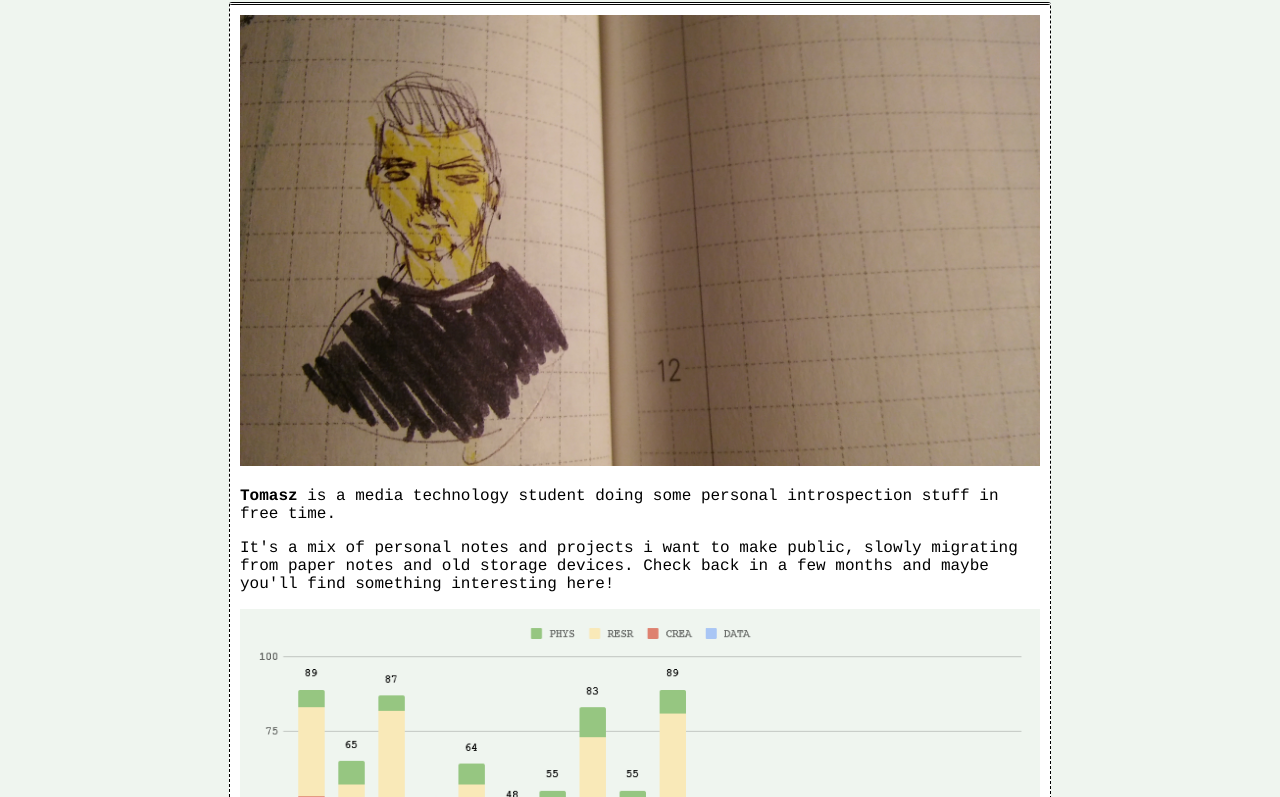
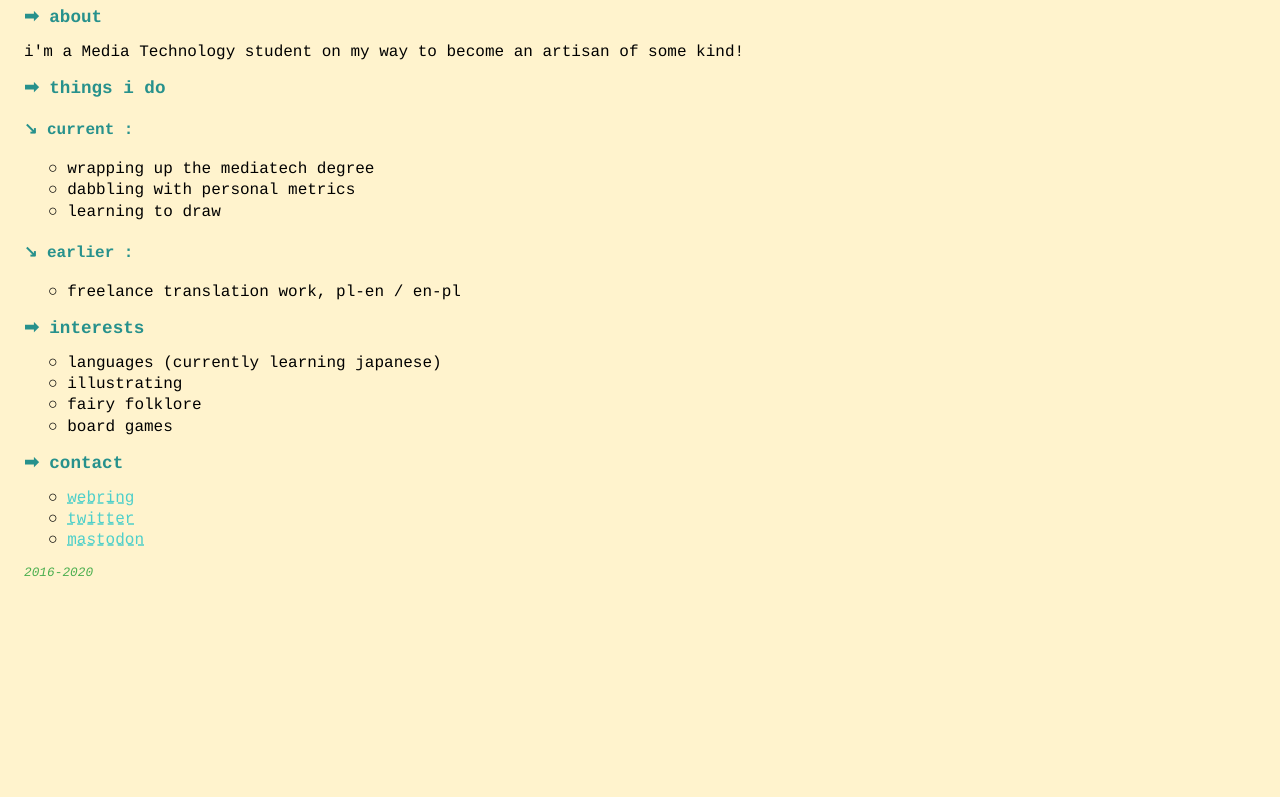
Before and after one commit to turelio/turelio.github.io, a plain HTML site: page index.html in a window 1280 px wide. Shown: the part 55-852 px from the top of the page. After the commit the page ends 800 px from the top, so only its background shows below. Drawn offline with Linux system fonts and the light colour scheme; files that its build step writes are made by us from their sources.

Commit message:
Add files via upload

```diff
--- a/index.html
+++ b/index.html
@@ -1,29 +1,61 @@
-<!DOCTYPE HTML>
-<HTML>
+<html lang="en">
 <head>
-	<title>tomasz stecko</title>
-	<meta name="viewport" content="width=device-width, initial-scale=1.0">
-	<link rel="stylesheet" type="text/css" href="links/blog.css"/>
+	<meta http-equiv="content-type" content="text/html; charset=UTF-8">
+    <meta charset="utf-8">
+    <meta name="viewport" content="width=device-width, initial-scale=1">
+    <title>tomasz stecko</title>
+    <link href="style/main.css" rel="stylesheet" type="text/css" >
 </head>
+
 <body>
 <header>
-<a href="index.html">tomasz stecko</a>
-<a href="blog.html">personal</a>
+  <h1>tomasz stecko</h1>
 </header>
+<main>
 
-<main>
-<img class="fit" src="img/photo.jpg">
-	<p><b>Tomasz</b> is a media technology student doing some personal introspection stuff in free time.</p>
-	<p>It's a mix of personal notes and projects i want to make public, slowly migrating from paper notes and old storage devices. Check back in a few months and maybe you'll find something interesting here!</p>
-	<p><img class="fit" src="img/scalzi2018.png"></p>
+<h2>about</h2>
 
+<p>i'm a Media Technology student on my way to become an artisan of some kind!</p>
+
+
+<h2>things i do</h2>
+
+<h4>current :</h4>
+
+<ul>
+	<li>wrapping up the mediatech degree</li>
+	<li>dabbling with personal metrics</a></li>
+	<li>learning to draw</li>
+</ul>
+
+<h4>earlier :</h4>
+
+<ul>
+  <li>freelance translation work, pl-en / en-pl </li>
+</ul>
+
+
+<h2>interests</h2>
+
+<ul>
+  <li>languages (currently learning japanese)</li>
+  <li>illustrating</li>
+  <li>fairy folklore</li>
+  <li>board games</li>
+</ul>
+
+<h2>contact</h2>
+
+<ul>
+  <li><a href="https://webring.xxiivv.com/">webring</a></li>
+  <li><a href="https://twitter.com/turelio">twitter</a></li>
+  <li><a href="https://merveilles.town/@tomasteck">mastodon</a></li>
+ </ul>
 </main>
 
 <footer>
-	<i>2016-2019</i>
-	<a href='http://webring.xxiivv.com/#directory' target='_blank'>webring</a>
-	<a href="https://twitter.com/turelio">twitter</a>
-	<a href="https://sunbeam.city/@tomasteck">mastodon</a>
+<small>2016-2020</small>
 </footer>
+
 </body>
-</HTML>
+</html>
--- /dev/null
+++ b/main.css
@@ -0,0 +1,62 @@
+
+
+body {
+    background-color: #fff3cd;
+    color: black;
+    padding: 1em;
+    font-family: Courier;
+}
+
+
+a {
+    color: #4ecfca;
+    text-decoration: underline dashed;
+}
+
+a:hover {
+    cursor: pointer;
+    color: #F592B2;
+    text-decoration: underline solid;
+}
+
+small {
+    color: #4CAF50;
+    font-style: italic;
+    font-weight: light;
+    font-size: 0.8em;
+}
+
+
+h1 {
+    font-size: 1.2em;
+
+}
+
+h2 {
+    color: #27918c;
+    font-size: 1.1em;
+
+}
+
+h4 {
+    color: #27918c;
+    font-weight: bold;
+    font-size: 1em;
+}
+
+h2::before {
+    content: " ➡ ";
+}
+
+
+h4::before {
+    content:" ↘ ";
+}
+
+ul {
+    list-style-type: " ○ ";
+}
+
+li {
+    margin: 0.2em;
+}
```
